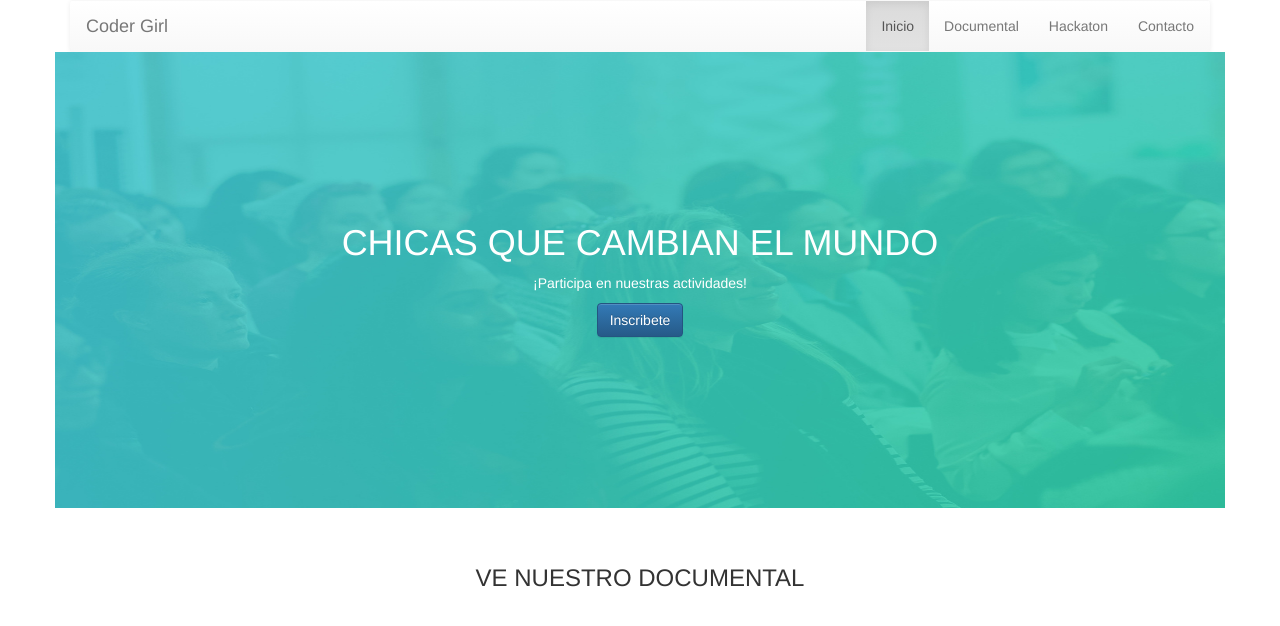
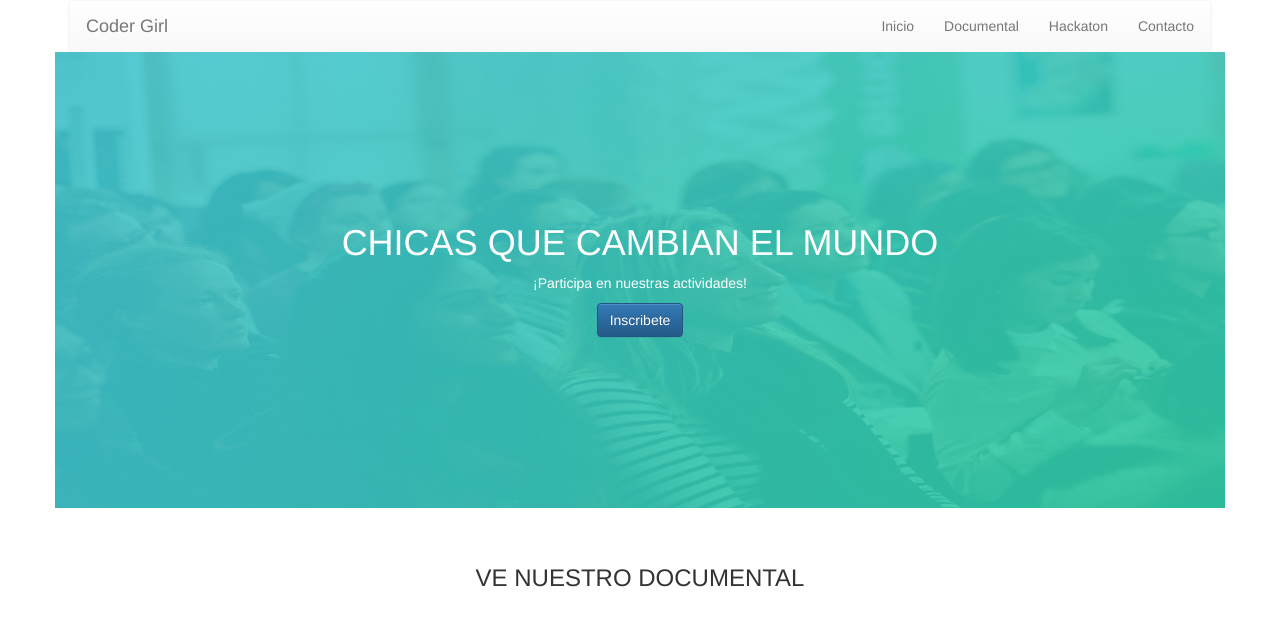
Before and after one commit to RoxsyVq/-coder-girl, a plain HTML site: page index.html in a window 1280 px wide. Shown: the top 626 px of the page. Drawn offline with nearby package versions, Linux system fonts and the light colour scheme.

Commit message:
arreglo navber

```diff
--- a/index.html
+++ b/index.html
@@ -29,7 +29,7 @@
   <div class="collapse navbar-collapse navbar-1">
 
     <ul class="nav navbar-nav navbar-right">
-      <li class="active"><a href="#">Inicio</a></li>
+      <li><a href="#">Inicio</a></li>
 			  <li><a href="#documental">Documental</a></li>
 				  <li><a href="#hackaton">Hackaton</a></li>
 					  <li><a href="#contacto">Contacto</a></li>
```
